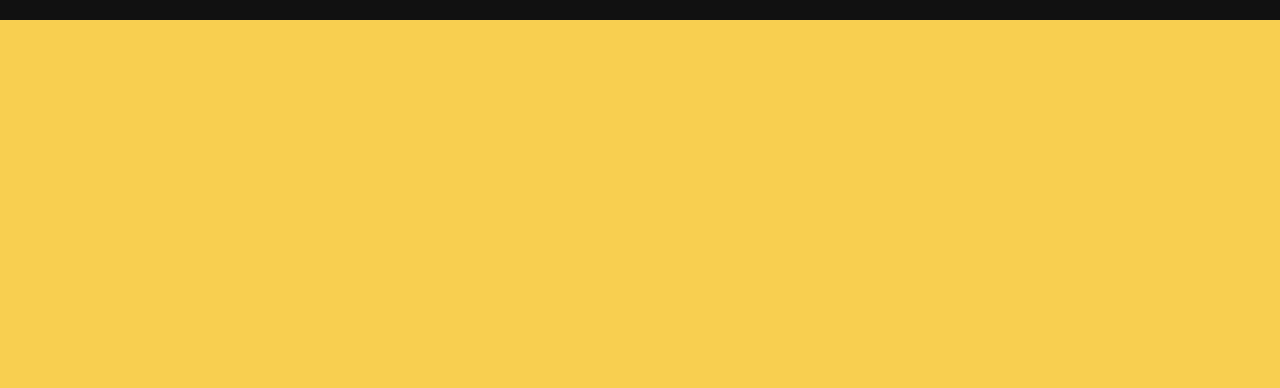
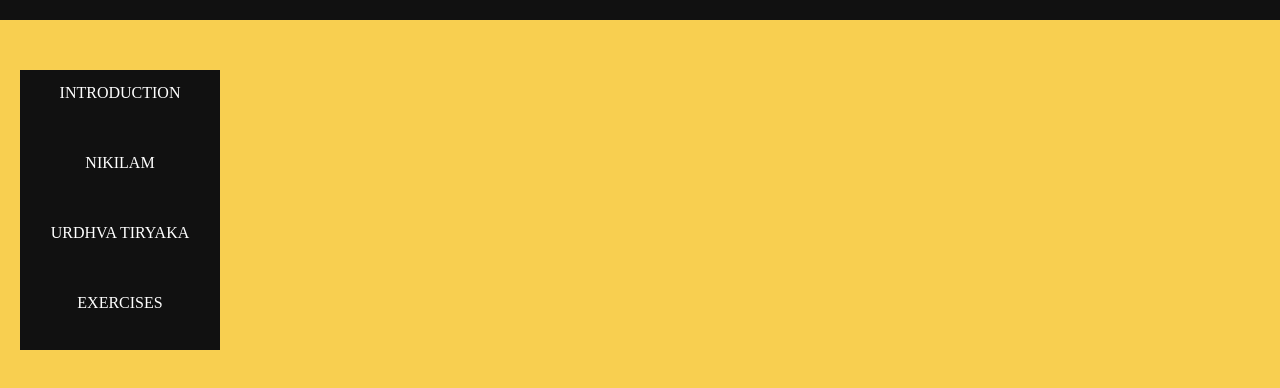
Before and after one commit to Shanthapriya23/insight_arith_priya, a React (Create React App) app: page /division in a window 1280 px wide. Shown: the part 200-588 px from the top of the page. Built offline with nearby package versions, Linux system fonts and the light colour scheme.

Commit message:
Update Sidenavbar.js

```diff
--- a/src/components/Sidenavbar/Sidenavbar.js
+++ b/src/components/Sidenavbar/Sidenavbar.js
@@ -3,6 +3,12 @@ import { NavLink, useLocation } from 'react-router-dom';
 import "./Sidenavbar.css";
 
 const Sidenavbar = () =>{
+    const NavStyle = ({ isActive }) => {
+      return {
+            fontWeight: isActive ? 'bolder' : 'larger',
+            color: isActive ? '#F8CF50' : 'white',
+        };
+    };
     const location = useLocation();
     const [navigationItems, setNavigationItems] = useState([]);
     useEffect(
@@ -25,24 +31,45 @@ const Sidenavbar = () =>{
               { label: 'Try these', link: '/place_val/try_place_val'}
             ];
           }
+        else if(currentPage === '/division' || currentPage==='/division/nik_div' || currentPage==='/division/intro' ||
+              currentPage==='/division/Urdh_div' || currentPage==='/division/urdh_ex' || currentPage==='/division/3_digit_num' ||
+              currentPage==='/division/div_not_9' || currentPage==='/division/ex_2' ||
+              currentPage==='/division/part_div_neg' || currentPage==='/division/answer_to_ques_part_div_neg' ||
+              currentPage==='/division/few_ex' || currentPage==='/division/is_there_a_way_out' || currentPage==='/division/exercise')
+              {
+                items = [
+                  { label: 'INTRODUCTION', link: '/division/intro' },
+                  { label: 'NIKILAM', link: '/division/nik_div' },
+                  { label: 'URDHVA TIRYAKA', link: '/division/Urdh_div' },
+                  { label: 'EXERCISES', link: '/division/exercise' },
+                ];
+              }
+        else if(currentPage === '/squar_root' || currentPage === '/squar_root/urdh_sq' || currentPage === '/squar_root/mishrank'
+              || currentPage === '/squar_root/exercise' ||
+              currentPage === '/squar_root/more_ex' || currentPage === '/squar_root/urdh_sq_ex' || currentPage === '/squar_root/exer_2')
+                {
+                  items = [
+                    { label: 'URDHVA TIRYAKA', link: '/squar_root/urdh_sq' },
+                    { label: 'MISHRANK', link: '/squar_root/mishrank' },
+                    { label: 'EXERCISES', link: '/squar_root/exercise' },
+                    { label: 'MORE EXAMPLES', link: '/squar_root/more_ex' },
+                  ];
+                }
           setNavigationItems(items);
     } , [location.pathname])
-
-return (
+  return (
     <div className="container">
       <nav className="sidebar">
         <ul className="navbar-items">
           {navigationItems.map((item,index) => (
-            <li key={index} className="navbar-item">
-              <NavLink to={item.link}>{item.label}</NavLink>
+            <li key={index} className="navbar-item"
+            style={{backgroundColor:item.link === location.pathname ? '#111' : '',}}>
+              <NavLink style={NavStyle} to={item.link}>{item.label}</NavLink>
             </li>
           ))}
         </ul>
       </nav>
     </div>
   );
-  // ...
-
-
 };
 export default Sidenavbar;
```
